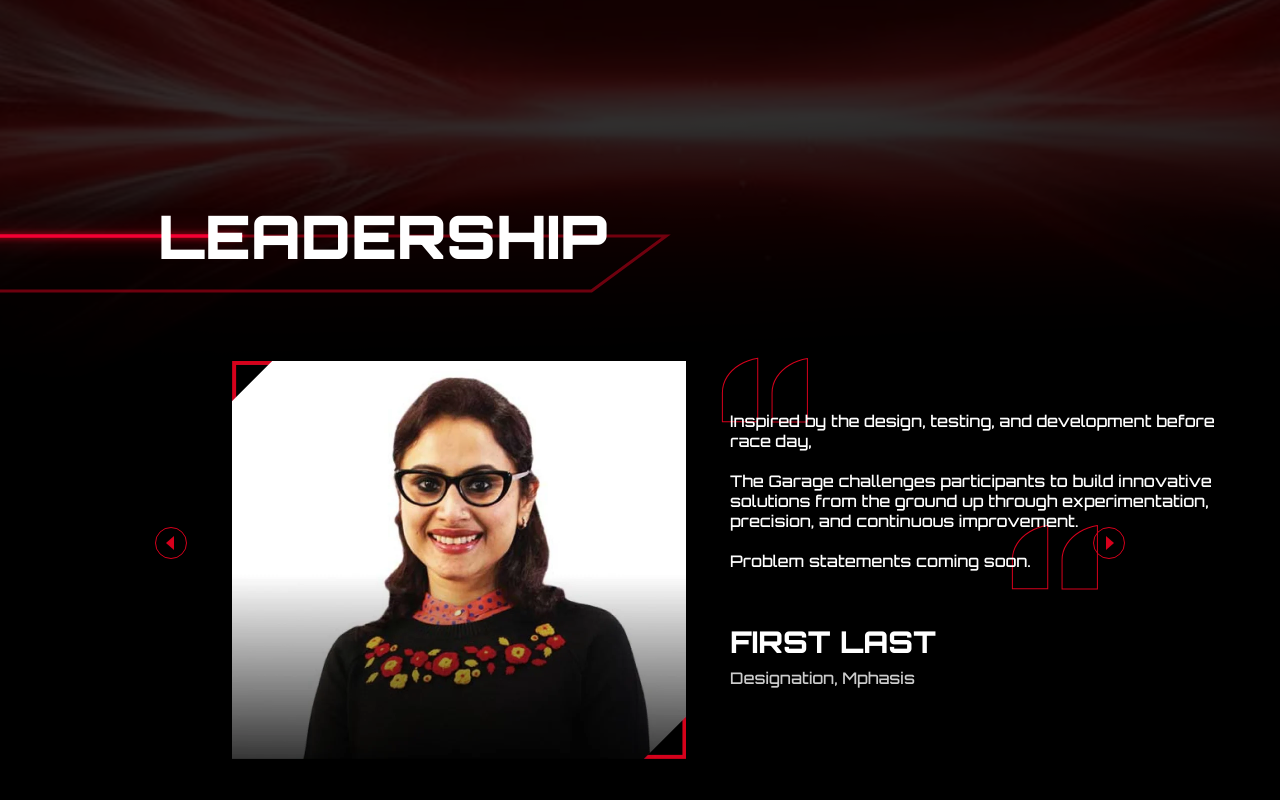
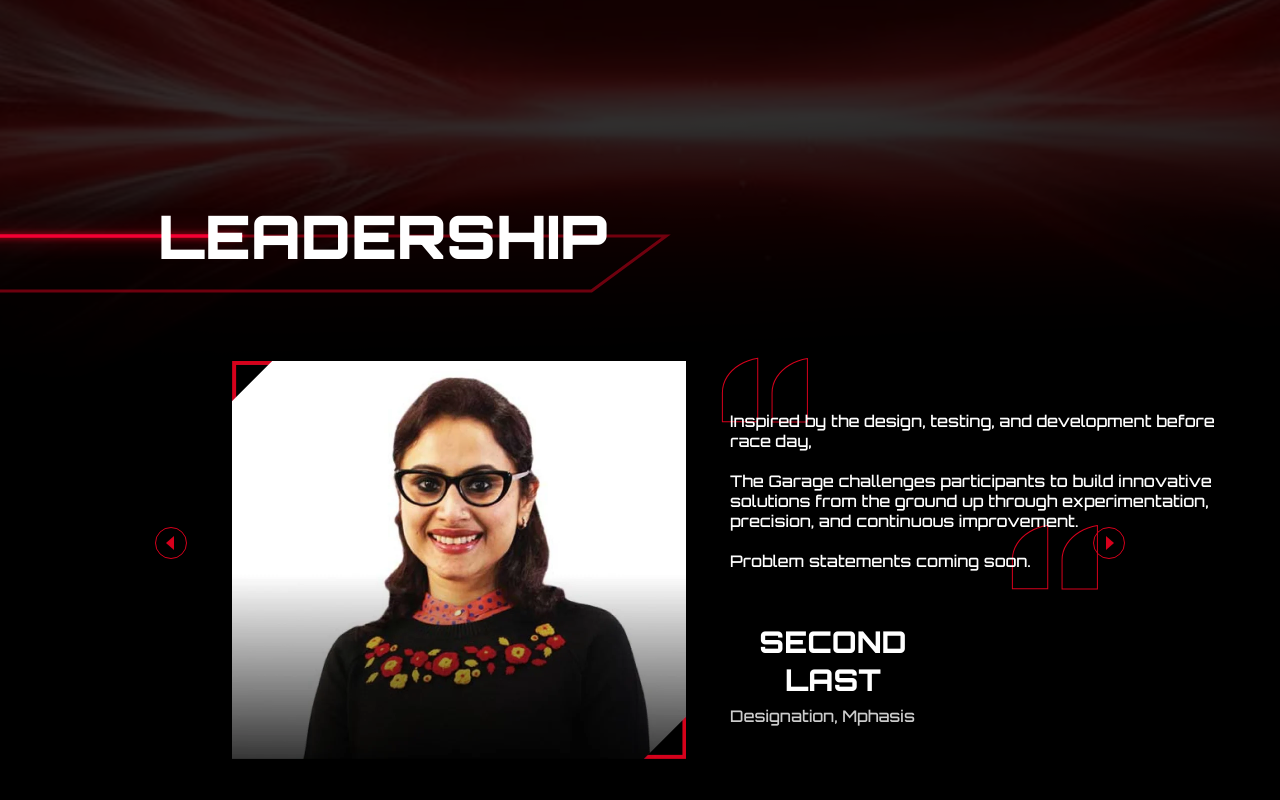
Before and after one commit to Iamkewl/Trackshift, a React (Vite) app: page / in a window 1280 px wide. Shown: the part 5720-6520 px from the top of the page. Built offline with nearby package versions, Linux system fonts and the light colour scheme; a web font is replaced by a local one.

Commit message:
Mobile nav grid; autoplay + swipe carousels

```diff
--- a/src/components/useCarousel.js
+++ b/src/components/useCarousel.js
@@ -1,4 +1,4 @@
-import { useCallback, useState } from "react";
+import { useCallback, useEffect, useRef, useState } from "react";
 
 /**
  * The `leadership` and `student words` sections are carousels in the design —
@@ -6,12 +6,18 @@ import { useCallback, useState } from "react";
  * are for (114:370/372 and 114:377/379). Figma only draws the resting slide,
  * so the slide list lives in the section and this hook owns the index.
  *
- * Wraps around in both directions, and reports `enabled` so a single-slide
- * list can render the carets in their disabled state rather than as controls
- * that do nothing.
+ * Advances on its own, and can be swiped. Returns three prop bags to spread:
+ *
+ *   swipe       touch handlers for the slide area
+ *   hoverPause  pauses autoplay while a pointer or keyboard focus is inside
+ *
+ * Autoplay stops for `prefers-reduced-motion`, and its timer restarts on any
+ * manual change so a slide never flips out from under someone who just
+ * pressed a caret.
  */
-export function useCarousel(count) {
+export function useCarousel(count, { autoPlayMs = 6000, swipeThreshold = 40 } = {}) {
   const [index, setIndex] = useState(0);
+  const [paused, setPaused] = useState(false);
   const enabled = count > 1;
 
   const go = useCallback(
@@ -25,7 +31,43 @@ export function useCarousel(count) {
   const prev = useCallback(() => go(-1), [go]);
   const next = useCallback(() => go(1), [go]);
 
-  return { index, prev, next, enabled, setIndex };
+  // `index` is in the deps so a manual change resets the dwell time.
+  useEffect(() => {
+    if (!enabled || paused || autoPlayMs <= 0) return undefined;
+    if (window.matchMedia?.("(prefers-reduced-motion: reduce)").matches) return undefined;
+    const id = window.setInterval(() => go(1), autoPlayMs);
+    return () => window.clearInterval(id);
+  }, [enabled, paused, autoPlayMs, go, index]);
+
+  const start = useRef(null);
+  const swipe = {
+    onTouchStart: (e) => {
+      const t = e.touches[0];
+      start.current = { x: t.clientX, y: t.clientY };
+    },
+    onTouchEnd: (e) => {
+      const from = start.current;
+      start.current = null;
+      if (!from || !enabled) return;
+      const t = e.changedTouches[0];
+      const dx = t.clientX - from.x;
+      const dy = t.clientY - from.y;
+      // Ignore taps, and anything more vertical than horizontal — that is the
+      // page being scrolled, not the carousel being swiped.
+      if (Math.abs(dx) < swipeThreshold || Math.abs(dx) <= Math.abs(dy)) return;
+      if (dx < 0) next();
+      else prev();
+    },
+  };
+
+  const hoverPause = {
+    onMouseEnter: () => setPaused(true),
+    onMouseLeave: () => setPaused(false),
+    onFocusCapture: () => setPaused(true),
+    onBlurCapture: () => setPaused(false),
+  };
+
+  return { index, prev, next, enabled, setIndex, swipe, hoverPause, paused };
 }
 
 export default useCarousel;
--- a/src/sections/Hero.jsx
+++ b/src/sections/Hero.jsx
@@ -63,14 +63,23 @@ export function Hero() {
           >
             trackshift ‘25
           </a>
-          {/* Mobile nav row */}
-          <div className="flex w-full max-w-[380px] items-center justify-between text-[14px] font-bold uppercase text-white lg:hidden">
+          {/* Mobile nav — a 2×2 grid, not a row. Four uppercase labels in one
+              line do not fit a phone ("TRACKSHIFT '25" alone is half the
+              width), so they collided and wrapped mid-word. Each cell is its
+              own tap target with a divider, which also gets them well clear of
+              the 44px minimum. */}
+          <ul className="grid w-full max-w-[380px] grid-cols-2 gap-px overflow-hidden bg-white/15 text-[13px] font-bold uppercase text-white lg:hidden">
             {NAV.map((n) => (
-              <a key={n.label} href={n.href} className="hover:text-haas-red">
-                {n.label}
-              </a>
+              <li key={n.label} className="bg-black">
+                <a
+                  href={n.href}
+                  className="flex min-h-[44px] items-center justify-center px-2 text-center leading-tight transition-colors hover:text-haas-red"
+                >
+                  {n.label}
+                </a>
+              </li>
             ))}
-          </div>
+          </ul>
         </nav>
 
         {/* Copy block — centred stack, absolute at the design's y at lg.
--- a/src/sections/Leadership.jsx
+++ b/src/sections/Leadership.jsx
@@ -33,7 +33,7 @@ const SLIDES = [
 
 export function Leadership() {
   const [ref, live] = useInView(0);
-  const { index, prev, next, enabled } = useCarousel(SLIDES.length);
+  const { index, prev, next, enabled, swipe, hoverPause } = useCarousel(SLIDES.length);
   const slide = SLIDES[index];
 
   return (
@@ -42,7 +42,14 @@ export function Leadership() {
       ref={ref}
       className={`relative isolate overflow-hidden bg-black ${live ? "ts-live" : ""}`}
     >
-      <div className="relative mx-auto max-w-[1440px] lg:min-h-[748px]">
+      {/* touchAction pan-y keeps vertical page scrolling working over the
+          swipe area, so only horizontal drags reach the carousel. */}
+      <div
+        className="relative mx-auto max-w-[1440px] lg:min-h-[748px]"
+        {...swipe}
+        {...hoverPause}
+        style={{ touchAction: "pan-y" }}
+      >
         {/* `image 67` runs 287px past the Partners clip into this section. */}
         <PartnerGlow className="hidden lg:block" top={-723} />
         <SpeedStreak
--- a/src/sections/StudentWords.jsx
+++ b/src/sections/StudentWords.jsx
@@ -26,7 +26,7 @@ const SLIDES = [
 
 export function StudentWords() {
   const [ref, live] = useInView(0);
-  const { index, prev, next, enabled } = useCarousel(SLIDES.length);
+  const { index, prev, next, enabled, swipe, hoverPause } = useCarousel(SLIDES.length);
   const slide = SLIDES[index];
 
   return (
@@ -35,7 +35,14 @@ export function StudentWords() {
       ref={ref}
       className={`relative isolate overflow-hidden bg-black ${live ? "ts-live" : ""}`}
     >
-      <div className="relative mx-auto max-w-[1440px] lg:min-h-[748px]">
+      {/* touchAction pan-y keeps vertical page scrolling working over the
+          swipe area, so only horizontal drags reach the carousel. */}
+      <div
+        className="relative mx-auto max-w-[1440px] lg:min-h-[748px]"
+        {...swipe}
+        {...hoverPause}
+        style={{ touchAction: "pan-y" }}
+      >
         <SpeedStreak
           viewBox={VB_BLADE_975}
           d={P_BLADE_975}
```
Also changed, not shown: preview.html (+11 -11 lines).
